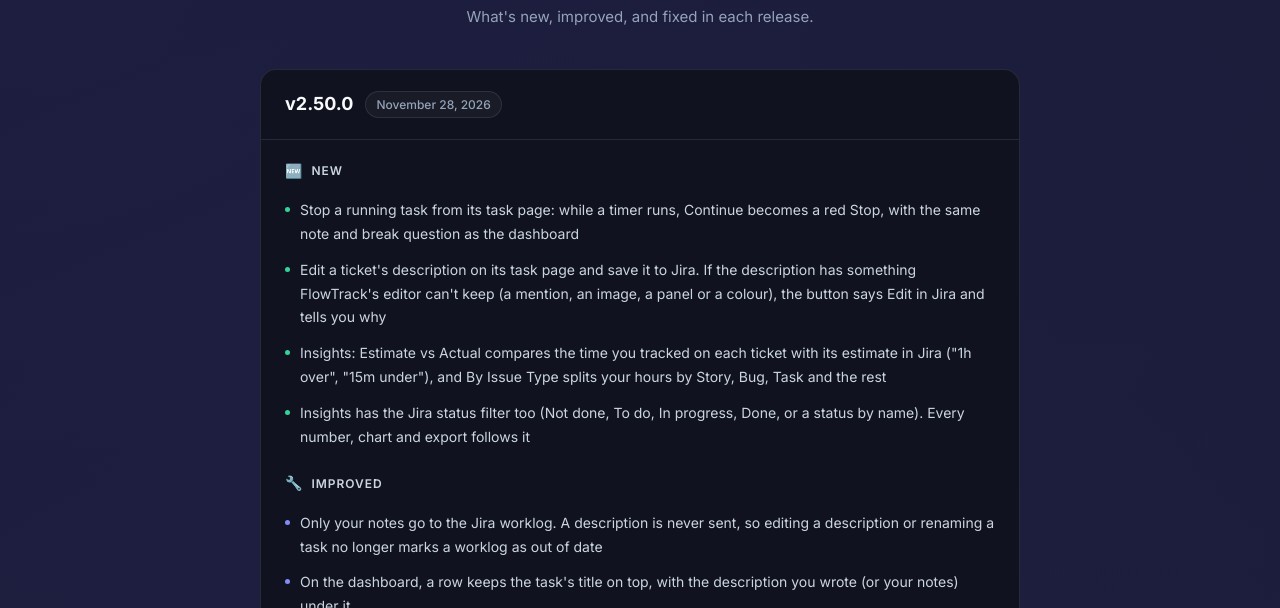
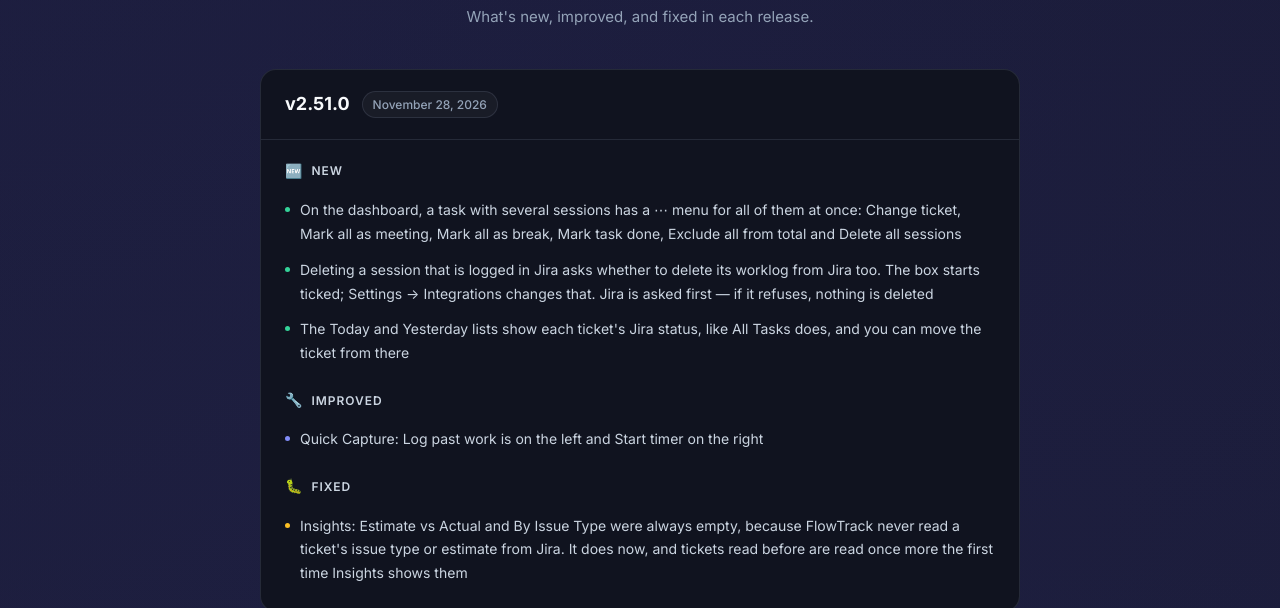
Before and after one commit to harshit9466/flowtrack-releases, a plain HTML site: page docs/changelog.html in a window 1280 px wide. Shown: the part 192-800 px from the top of the page. Drawn offline with Linux system fonts and the light colour scheme.

Commit message:
update changelog: v2.51.0

```diff
--- a/docs/changelog.html
+++ b/docs/changelog.html
@@ -125,6 +125,36 @@
       <p>What's new, improved, and fixed in each release.</p>
     </div>
 
+    <!-- v2.51.0 -->
+    <div class="release">
+      <div class="release-header">
+        <span class="release-version">v2.51.0</span>
+        <span class="release-date">November 28, 2026</span>
+      </div>
+      <div class="release-body">
+        <div class="section section-new">
+          <div class="section-title"><span class="section-icon">🆕</span> New</div>
+          <ul>
+            <li>On the dashboard, a task with several sessions has a ⋯ menu for all of them at once: Change ticket, Mark all as meeting, Mark all as break, Mark task done, Exclude all from total and Delete all sessions</li>
+            <li>Deleting a session that is logged in Jira asks whether to delete its worklog from Jira too. The box starts ticked; Settings → Integrations changes that. Jira is asked first — if it refuses, nothing is deleted</li>
+            <li>The Today and Yesterday lists show each ticket's Jira status, like All Tasks does, and you can move the ticket from there</li>
+          </ul>
+        </div>
+        <div class="section section-improved">
+          <div class="section-title"><span class="section-icon">🔧</span> Improved</div>
+          <ul>
+            <li>Quick Capture: Log past work is on the left and Start timer on the right</li>
+          </ul>
+        </div>
+        <div class="section section-fixed">
+          <div class="section-title"><span class="section-icon">🐛</span> Fixed</div>
+          <ul>
+            <li>Insights: Estimate vs Actual and By Issue Type were always empty, because FlowTrack never read a ticket's issue type or estimate from Jira. It does now, and tickets read before are read once more the first time Insights shows them</li>
+          </ul>
+        </div>
+      </div>
+    </div>
+
     <!-- v2.50.0 -->
     <div class="release">
       <div class="release-header">
```
